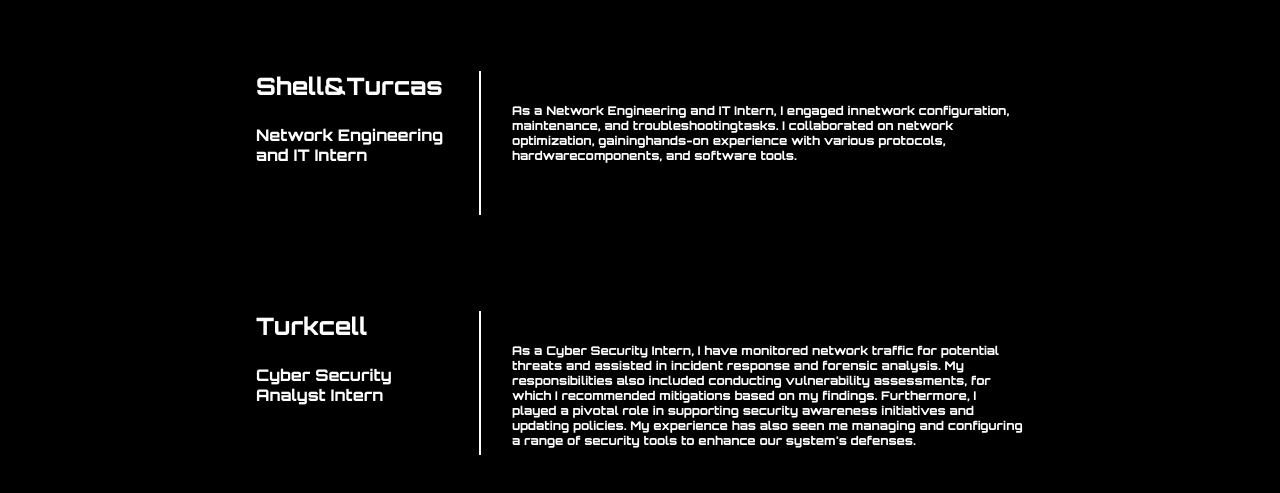
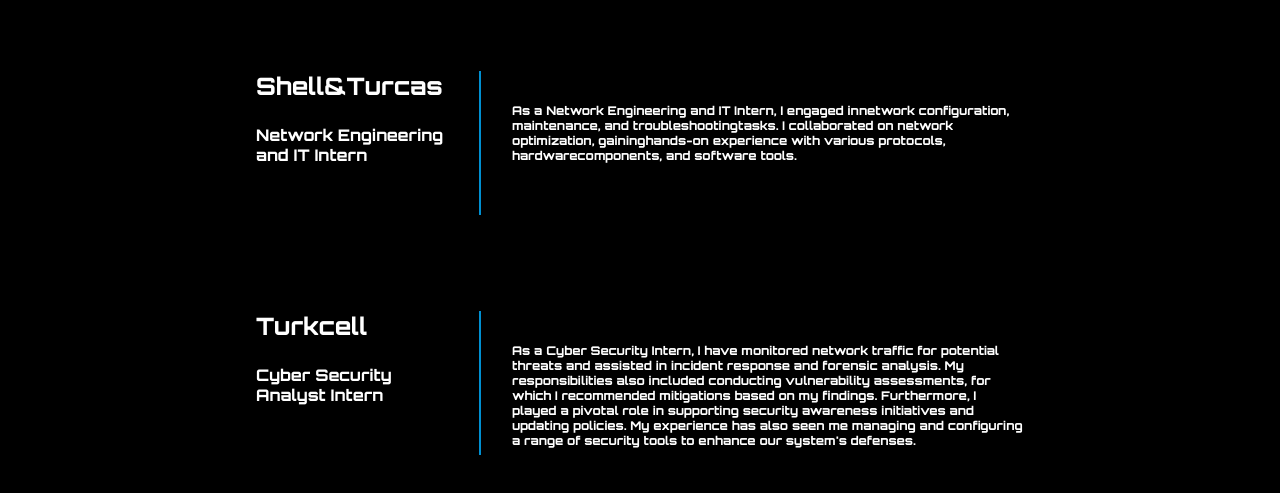
Before and after one commit to emiran0/personalsite, a plain HTML site: page web2/experiences.html in a window 1280 px wide. Shown: the part 149-642 px from the top of the page. Drawn offline with Linux system fonts and the light colour scheme; a web font is replaced by a local one.

Commit message:
column color change

```diff
--- a/web2/style.css
+++ b/web2/style.css
@@ -345,7 +345,7 @@ width: 100%;
 .spacercol{
     width: 0.2vw;
     height: 60%;
-    background: #ffffff;
+    background: #008fd1;
 }
 .companytext{
     width: 15vw;
```
